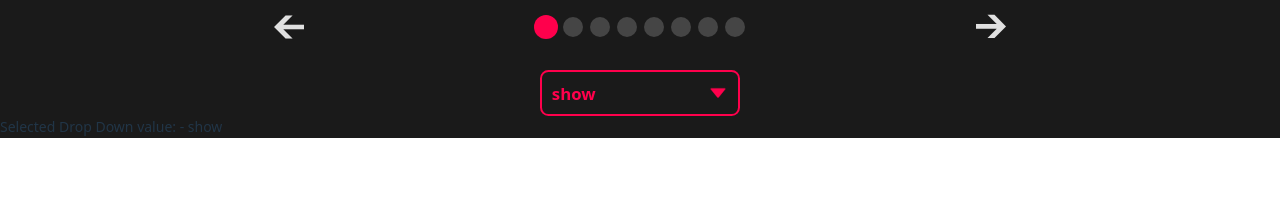
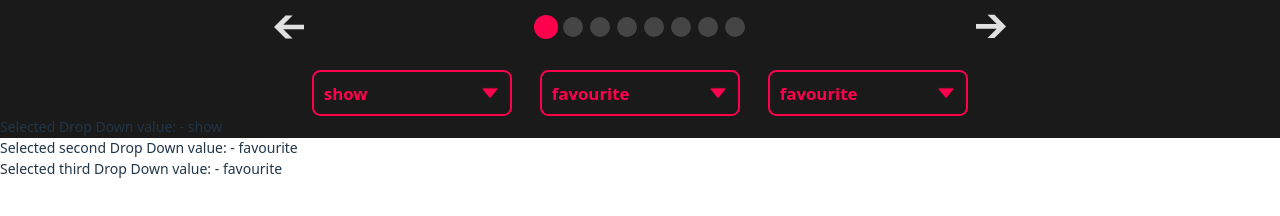
Before and after one commit to Siddhesh-Bhadale/Performance-Tracking---Sumit-Jadhav, a React (Vite) app in the folder 07_ReactJS_headerAndSlider/header-slider-web/: page / in a window 1280 px wide. Shown: the part 662-878 px from the top of the page. Built offline with nearby package versions, Linux system fonts and the light colour scheme.

Commit message:
feat:- dropDown component click outside functionality completed

```diff
--- a/07_ReactJS_headerAndSlider/header-slider-web/src/components/drop-down/DropDownComponent.jsx
+++ b/07_ReactJS_headerAndSlider/header-slider-web/src/components/drop-down/DropDownComponent.jsx
@@ -1,76 +1,46 @@
-import React, { useEffect, useRef, useState } from 'react';
+import React, { useEffect, useId, useRef, useState } from 'react';
 import '../../scss/components/dropDownComponent.scss';
 import { DropDownTxt } from '../../utils/TextConstants';
 import downArrow from '../../assets/icons/down.svg';
-import useOutSideTouch from '../../hooks/outSideTouch/useOutSideTouch';
 
 const DropDownComponent = (props) => {
-    const { options = [], title = 'select', result, deafaultValue, isDropDownOpen } = props;
+    const { options = [], title = 'select', result, deafaultValue } = props;
     const [isOpen, setIsOpen] = useState(false);
     const [selectedItem, setSelectedItem] = useState(deafaultValue);
-    const parentId = document.getElementById('parentContainer');
-    const firstChild = document.getElementById('secondChild')
-    // const secondChild = document.getElementById('secondChild');
-    // const dropDownItem = document.getElementById('dropDownItem');
-    // console.log("dropDownItem---->", dropDownItem)
-    // console.log()
-
+    const dropDownId = useId();
+    //------ on / off drop down ---------------//
     const handleToggleOpen = () => {
         setIsOpen(!isOpen)
     }
-
-
-
-    const handleItemClick = (item, idx) => {
-        // console.log(isOpen)
-        if (selectedItem === item) {
-            setSelectedItem(title);
-            dropDownItem.style.backgroundColor = 'transparent';
-            result && result('');
-            // setIsOpen(false)
-
-        } else {
-            setSelectedItem(item);
-            result && result(item);
-            // setIsOpen(false)
-
-        }
-
+    const handleItemClick = (item) => {
+        setSelectedItem(selectedItem === item ? title : item)
+        result && result(selectedItem === item ? '' : item)
+        setIsOpen(false)
     }
 
     //---------------- 1st way to solve the problem with ref ----------------//
-    // we need three props ref, ()=>,state-value of that toggle
     useEffect(() => {
-        const handleMouseClickEvent = (e) => {
-            if (secondChild.id === e.target.parentElement.parentElement.parentElement.id) {
-                console.log('child Element clicked')
-            } else {
-                setIsOpen(false)
-            }
-
-            // if(parentId)
-            // parentId.addEventListener('click')
-        }
         if (isOpen === true) {
             document.addEventListener('mousedown', (e) => handleMouseClickEvent(e))
+        }
+        const handleMouseClickEvent = (e) => {
+            if (e.target.closest(`[data-component='dropDownComponent']`)) {
+                const parentId = document.getElementById(dropDownId)
+                if (parentId.id !== e.target.closest(`[data-component='dropDownComponent']`).id) {
+                    setIsOpen(false)
+                }
+            } else { setIsOpen(false) }
+
         }
         return (() => {
             document.removeEventListener('mousedown', handleMouseClickEvent)
         })
     }, [isOpen])
-    //---------- 2nd way to solve the problem with on blur ---  --------------//
-    // const handleToggleOff = (e) => {
-    //     if (!dropdownRef.current.contains(e.relatedTarget)) setIsOpen(false)
-
-    // }
     return (
         <div data-component='dropDownComponent'
-            id='parentContainer'
-        // tabIndex={0}
-        // onBlur={(e) => { handleToggleOff(e) }}
+            id={dropDownId}
         >
             <div className='parent_component'
-                id='firstChild'
                 onClick={handleToggleOpen}
             >
                 <label className='title_section'>{selectedItem}</label>
@@ -92,9 +62,7 @@ const DropDownComponent = (props) => {
                                 {item}
                             </li>
                         ))}
-                        {/* <div className='end_container'></div> */}
                     </div>
-
                 </div>}
             </div>
 
--- a/07_ReactJS_headerAndSlider/header-slider-web/src/pages/HomePage.jsx
+++ b/07_ReactJS_headerAndSlider/header-slider-web/src/pages/HomePage.jsx
@@ -10,28 +10,12 @@ import DropDownComponent from '../components/drop-down/DropDownComponent';
 
 const HomePage = () => {
     const [searchValue, setSearchValue] = useState('')
-    const debounceValue = useDebounce(searchValue)
-    const [dropDownValue, setDropDownValue] = useState('show')
-    const [dropDownOpen, setDropDownOpen] = useState(false)
-
-
-
-    // useEffect(() => {
-
-    //     const parentID = document.getElementById('parent')
-    //     function handleCloseDropdown() {
-    //         setDropDownOpen(false)
-    //         console.log("mouseDown clicked", dropDownOpen)
-
-    //     }
-    //     parentID.addEventListener('mousedown', handleCloseDropdown)
-    //     console.log(dropDownOpen)
-    // }, [dropDownOpen])
-
-
+    const [animeCategories, setAnimeCategories] = useState('show');
+    const [streamCategory, setStreamCategory] = useState('favourite');
+    const [thirdCategory, setThirdCategory] = useState('favourite');
 
     const arr = ["Tv", "show", "Genoure", "series"];
-    const arr2 = ["Tv", "show", "Genoure"]
+    const arr2 = ["favourite", "airing", "bypopularity", "favourites"]
 
     return (
         <div data-component='homepage' id='parent'>
@@ -42,41 +26,37 @@ const HomePage = () => {
                 <SliderComponent />
             </div>
             <section className='drop-down-contianer'>
-                {/* <DropDown
-                    data={['Movie', 'Tv', 'Live', 'Cartoon']}
-                    title="Type"
-                    onChange={(selected) => setSelectedItem(selected)}
-                />
-                <DropDown
-                    data={arr}
-                    isMulti={true}
-                    title="status"
-                    multiSelect={true}
-                    onChange={(selected) => setSelectedItem(selected)}
-                />
-                <DropDown
-                    data={{ a: 'Upcomming', b: 'OnBoarding', c: "Air", d: "launched" }}
-                    isMulti={true}
-                    title="status"
-                    multiSelect={true}
-                    onChange={(selected) => setSelectedItem(selected)}
-                /> */}
+
                 <DropDownComponent
                     title='Type'
                     options={arr}
-                    deafaultValue={dropDownValue}
-                    result={setDropDownValue}
-                    isDropDownOpen={(e) => setDropDownOpen(e)}
+                    deafaultValue={animeCategories}
+                    result={setAnimeCategories}
                 />
-                {/* <DropDownComponent title='Type'
+
+                <DropDownComponent
+                    title='Type'
                     options={arr2}
-                    deafaultValue={dropDownValue}
-                    result={setDropDownValue} /> */}
+                    deafaultValue={streamCategory}
+                    result={setStreamCategory}
+                />
+
+                <DropDownComponent
+                    title='Type'
+                    options={arr2}
+                    deafaultValue={thirdCategory}
+                    result={setThirdCategory}
+                />
 
 
             </section>
             <section style={{ height: "400px " }}>
-                <label>{`Selected Drop Down value: - ${dropDownValue}`}</label>
+                <label>{`Selected Drop Down value: - ${animeCategories}`}</label> <br />
+
+                <label>{`Selected second Drop Down value: - ${streamCategory}`}</label> <br />
+
+                <label>{`Selected third Drop Down value: - ${thirdCategory}`}</label>
+
 
             </section>
 
--- a/07_ReactJS_headerAndSlider/header-slider-web/src/scss/components/dropDownComponent.scss
+++ b/07_ReactJS_headerAndSlider/header-slider-web/src/scss/components/dropDownComponent.scss
@@ -66,7 +66,7 @@
 
             .drop_down_item {
                 font-size: 1rem;
-                // font-weight: 700;
+                font-weight: 700;
                 padding: 0.7rem;
                 list-style: none;
 
@@ -94,7 +94,7 @@
         }
 
         .inactive {
-            background-color: transparent;
+            background-color: transparent !important;
         }
 
         .end_container {
--- a/07_ReactJS_headerAndSlider/header-slider-web/src/scss/pages/homePage.scss
+++ b/07_ReactJS_headerAndSlider/header-slider-web/src/scss/pages/homePage.scss
@@ -11,6 +11,6 @@
     .drop-down-contianer {
         @include display-center(row);
         gap: 2rem;
-        flex-wrap: nowrap;
+        flex-wrap: wrap;
     }
 }
--- a/07_ReactJS_headerAndSlider/header-slider-web/src/utils/utils.jsx
+++ b/07_ReactJS_headerAndSlider/header-slider-web/src/utils/utils.jsx
@@ -35,3 +35,6 @@ export function filteredEntries(entries, searchTerm) {
         String(value).toLowerCase().includes(searchTerm.toLowerCase())
     );
 }
+
+//random number generator
+export const randomNumber = Math.floor(Math.random() * 10000)
```
